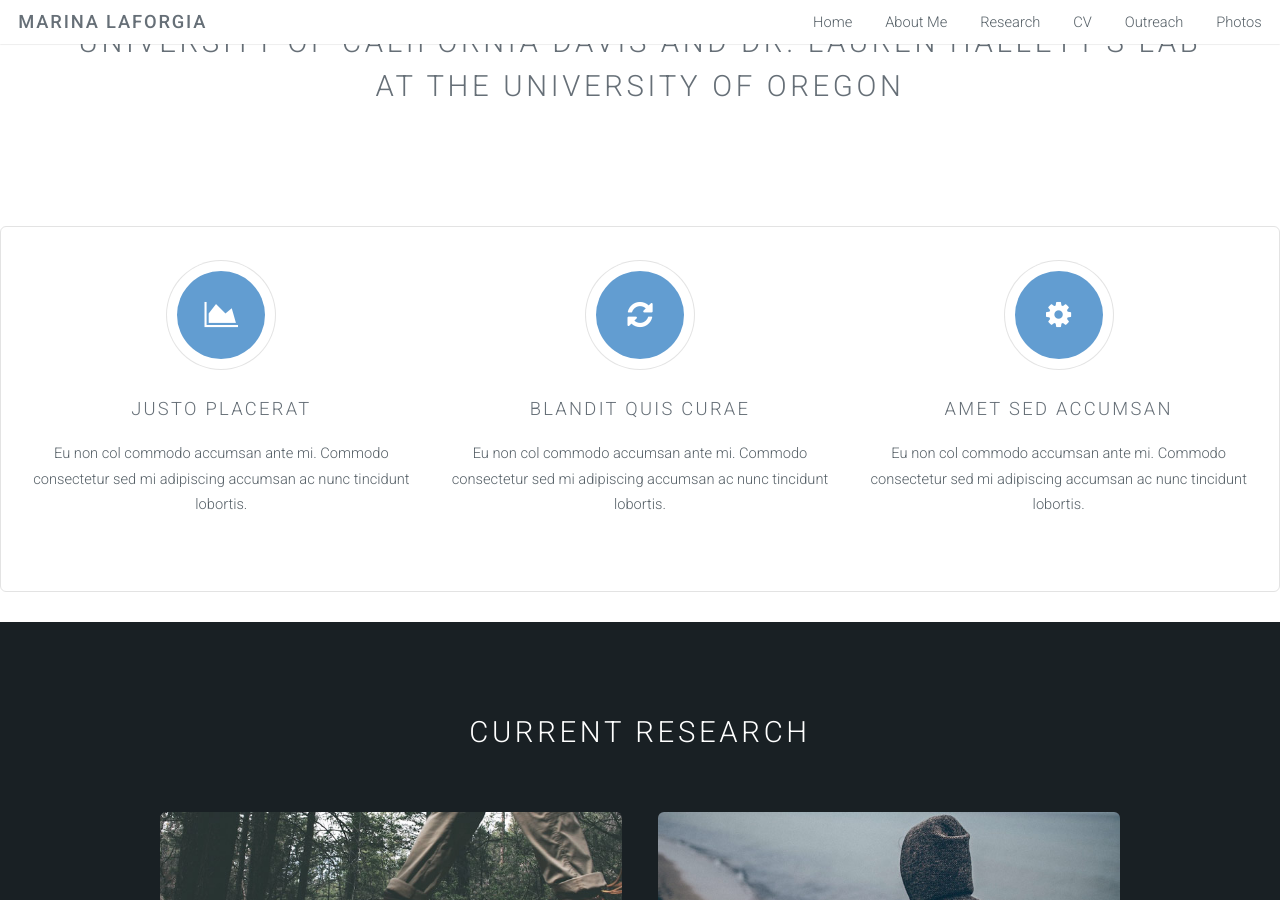
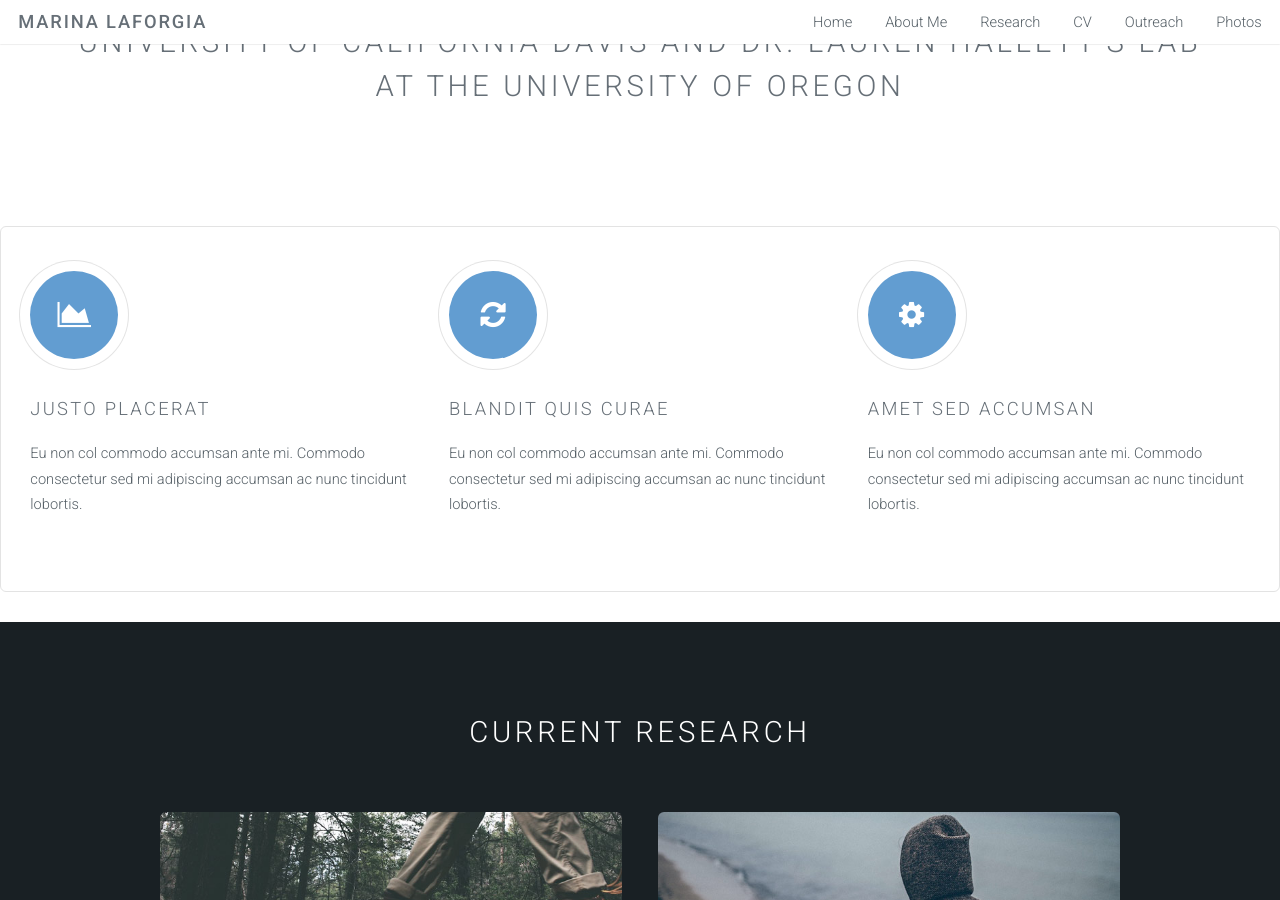
Before and after one commit to marinalaforgia/marinalaforgia.github.io, a Jekyll site: the page built from index.html, in a window 1280 px wide and 900 px high, scrolled down 471 px. Built offline with Jekyll 4.4.1, drawn with Linux system fonts in a browser that asks for light colours.

Commit message:
Update index.html

```diff
--- a/index.html
+++ b/index.html
@@ -10,7 +10,7 @@ layout: landing-page
 				</header>
 			</section>
 
-			<section class="special box">
+			<section class="box">
 				<!--<div class="container">-->
 					<div class="row">
 						<div class="4u">
```
